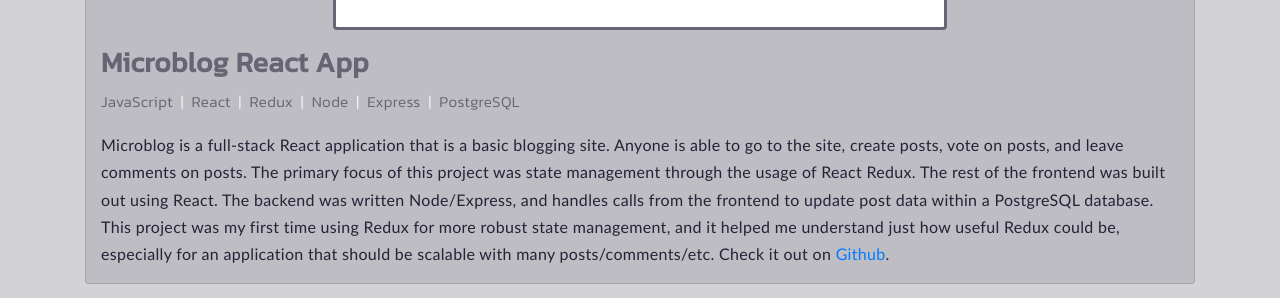
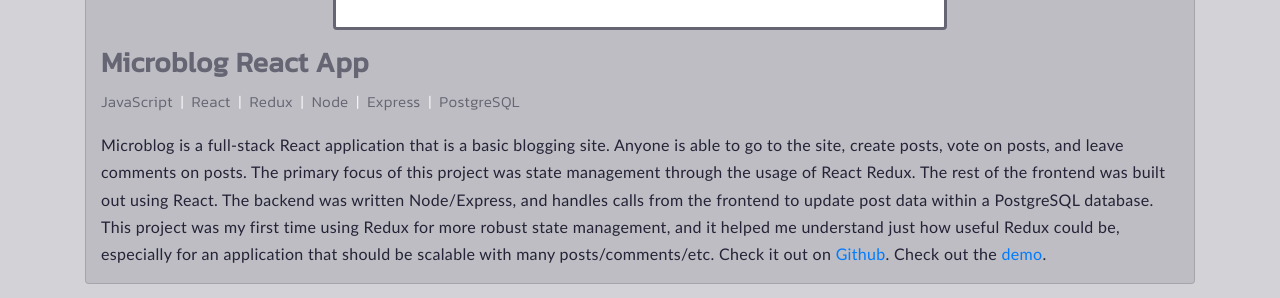
Before and after one commit to jurschler2/personal-website, a React (Create React App) app: page / in a window 1280 px wide. Shown: the part 2420-2718 px from the top of the page. Built offline with nearby package versions, Linux system fonts and the light colour scheme; a web font is replaced by a local one.

Commit message:
adding demo links to portfolio items

```diff
--- a/src/components/Portfolio.js
+++ b/src/components/Portfolio.js
@@ -19,6 +19,7 @@ function Portfolio() {
                               <ProjectCard title={p.title}
                                            description={p.description}
                                            gallery={p.gallery}
+                                           demo={p.demo}
                                            link={p.link}
                                            tech={p.tech} />
                              )
--- a/src/components/ProjectCard.js
+++ b/src/components/ProjectCard.js
@@ -15,7 +15,7 @@ import { Card, Row, Col } from 'react-bootstrap';
  *  CHILDREN: ProjectCard
  */
 
-function ProjectCard({ title, description, gallery, link, tech }) {
+function ProjectCard({ title, description, gallery, demo, link, tech }) {
 
   const [activeIndex, setActiveIndex] = useState(0);
   const [animating, setAnimating] = useState(false);
@@ -87,7 +87,7 @@ function ProjectCard({ title, description, gallery, link, tech }) {
             <h3 className="project-title"><strong>{title}</strong></h3>
             <p className="projectTechStack">{techStack}</p>
             <div className="project-description">
-              <p>{description} Check it out on <a href={`${link}`}>Github</a>.</p>
+  <p>{description} Check it out on <a href={`${link}`}>Github</a>. Check out the <a href={`${demo}`}>demo</a>.</p>
           </div>
         </div>
       </Col>
--- a/src/content/data.js
+++ b/src/content/data.js
@@ -38,6 +38,7 @@ export const points = [
 export const projects = [
   {"title": "Microblog React App",
    "link": "https://github.com/jurschler2/react-redux-microblog",
+   "demo": "microblog.jurschler.com",
    "description": "Microblog is a full-stack React application that is a basic blogging site. Anyone is able to go to the site, create posts, vote on posts, and leave comments on posts. The primary focus of this project was state management through the usage of React Redux. The rest of the frontend was built out using React. The backend was written Node/Express, and handles calls from the frontend to update post data within a PostgreSQL database. This project was my first time using Redux for more robust state management, and it helped me understand just how useful Redux could be, especially for an application that should be scalable with many posts/comments/etc.",
    "gallery": [
      {"img": microblog_1, "altText": "Image 1", "caption":"Landing Page"},
@@ -47,6 +48,7 @@ export const projects = [
    ],
   "tech": ['JavaScript', 'React', 'Redux', 'Node', 'Express', 'PostgreSQL']},
   {"title": "Jobly React App",
+   "demo": "jobly.jurschler.com",
    "link": "https://github.com/jurschler2/react-jobly",
    "description": "Jobly is a full-stack React application that enables users to apply for jobs at specific companies. To view the job listings, users must sign up and log in to receive a login token for authentication. Nearly all routes in this site are protected by a middleware authentication function that validates the login token provided by the user. Valid users are able to search for jobs, apply for jobs, and edit their profiles. This was one of my first React projects, and it helped me learn the usefulness of components and hooks, as well as frontend hierarchical design.",
    "gallery": [
@@ -61,6 +63,7 @@ export const projects = [
    ],
   "tech": ['JavaScript', 'React', 'Node', 'Express', 'PostgreSQL']},
   {"title": "Warbler Flask App",
+   "demo": "",
    "link": "https://github.com/jurschler2/flask-warbler",
    "description": "Warbler is a full-stack Flask application that functions like a lite clone of Twitter. To interact with the site, a user must first sign up and then login to receive a login token for authentication. Nearly all functionality is protected by a python decorator in the Flask backend to authenticate a user. Once inside the application, users can follow other users, write warbles (tweets), view follower or all warbles, like warbles, among other things. This project was written with a Jinja-supplied frontend, Flask backend, and a PostgreSQL database. The focus of this project was primarily on the database structure and table schemas to map out relationships between users, warbles, etc. SQLAlchemy was used in conjunction with the Flask routes to abstract user specific data based on the route requested. At the time, this was my biggest Python (as well as SQL) project, and it helped me get a better understanding of backend routing and database design patterns.",
    "gallery": [
```
